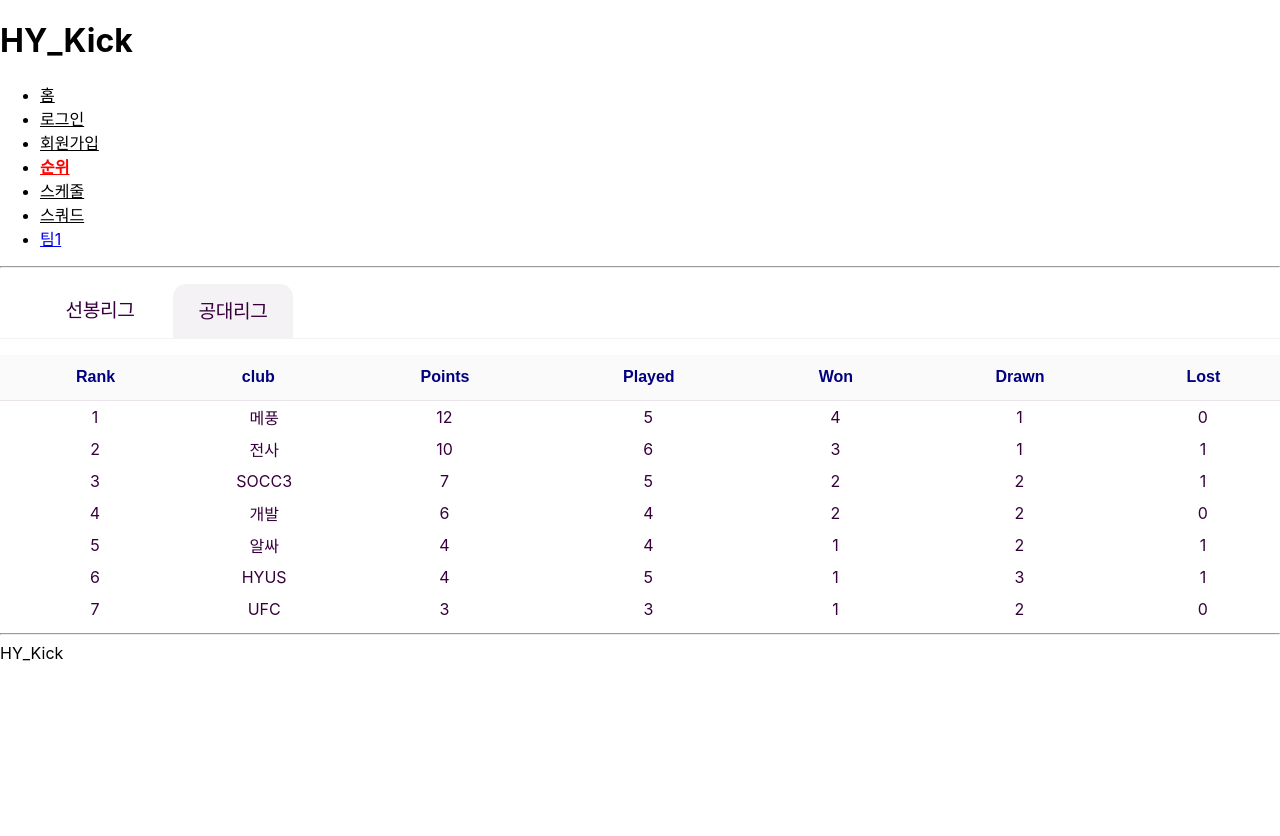
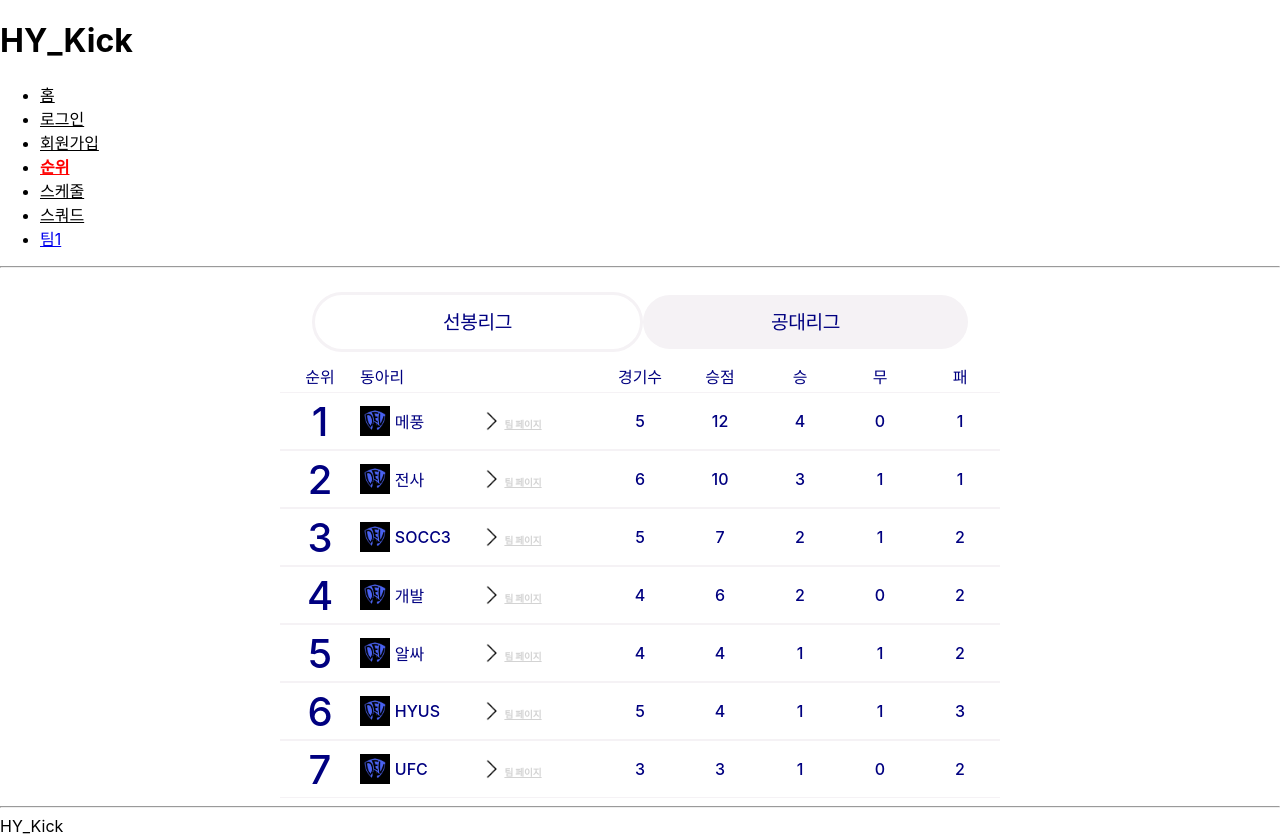
Before and after one commit to ludals/HY_kick, a React (Create React App) app in the folder my-app/: page /ranking in a window 1280 px wide. Before the commit the page ends 800 px from the top, so only its background shows below. Built offline with nearby package versions, Linux system fonts and the light colour scheme.

Commit message:
Fix : RankTable

```diff
--- a/my-app/src/component/rank/Ranking.js
+++ b/my-app/src/component/rank/Ranking.js
@@ -1,5 +1,6 @@
 import Ranktable from "./Ranktable";
 import { useState } from "react";
+import styled from "styled-components"
 
 
 const Ranking = () => {
@@ -18,7 +19,8 @@ const Ranking = () => {
   }
 
     return (
-      <div className="tabbedContent">
+      <RankingWrapper>
+        <TabWrapper>
           <nav>
             <div className = "tabs">
               <ul className = "tablist">
@@ -27,9 +29,47 @@ const Ranking = () => {
               </ul>
             </div>
           </nav>
+        </TabWrapper>
         <Ranktable>{leagueType}</Ranktable>
-      </div>
+      </RankingWrapper>
    );
 };
 
 export default Ranking;
+
+const RankingWrapper = styled.div`
+  width: 100%;
+  display: flex;
+  flex-direction: column;
+`;
+
+const TabWrapper = styled.div`
+  width: 100%;
+  height: auto;
+  display: flex;
+  justify-content: center;
+  ul{
+    padding: 0;
+  }
+  li{
+    display: inline-flex;
+    /* align-items: center; */
+    justify-content: space-between;
+    cursor: pointer;
+    padding: 0.8rem 8rem;
+    font-size: 1.2rem;
+    line-height: 1.8rem;
+    color: navy;
+    background-color: #f5f2f5;
+    border-radius: 5rem;
+    letter-spacing: -.4px;
+    transition: background-color .1s
+  }
+  li:is(.active,.is-active) {
+    background-color: #fff;
+    font-weight: 500;
+    border: solid;
+    border-width: 3px;
+    border-color: #f5f2f5;
+  }
+`;
--- a/my-app/src/component/rank/Ranktable.css
+++ /dev/null
@@ -1,79 +0,0 @@
-table {
-    width: 100%;
-    text-align: left;
-    border-collapse: collapse;
-    color: #37003c;
-    display: table;
-    /* border-collapse: separate; */
-    text-indent: initial;
-    border-spacing: 2px;
-    border-color: gray;
-    height: 3.1rem;
-}
-
-table thead th {
-    padding: 0.5rem 0.8rem 0.5rem 1.6rem;
-    text-align: center;
-}
-
-table thead th.league-table-pos-header {
-    text-align: center;
-}
-
-table thead th.league-table-team-header {
-    padding-left: 0.8rem;
-    text-align: center;
-}
-
-table thead tr {
-    background-color: #fbfafa;
-    border-bottom: 0.1rem solid #ebe5eb;
-    font-size: 1.2rem;
-    color: navy;
-    font-family: PremierSans-Heavy,Arial,Helvetica Neue,Helvetica,sans-serif;
-    font-weight: 400;
-    line-height: 1.8rem;
-}
-
-.tablist>li:focus, .tablist>li:hover, .tablist>li:is(.active,.is-active) {
-    font-family: PremierSans-Heavy,Arial,Helvetica Neue,Helvetica,sans-serif;
-    font-weight: 400;
-}
-
-
-.tablist li {
-    display: inline-flex;
-    flex-direction: column;
-    align-items: center;
-    justify-content: space-between;
-    cursor: pointer;
-    padding: 0.8rem 1.6rem;
-    font-size: 1.2rem;
-    line-height: 1.8rem;
-    color: #37003c;
-    background-color: #f5f2f5;
-    border-radius: 0.8rem 0.8rem 0 0;
-    letter-spacing: -.4px;
-    transition: background-color .1s,font-family .1s;
-}
-
-.tablist li:is(.active,.is-active) {
-    background-color: #fff;
-}
-
-
-.tablist {
-    display: flex;
-    gap: 0.8rem;
-    border-bottom: 0.1rem solid #f5f2f5;
-}
-
-.league-table tr {
-    height: 2rem;
-    font-size: 1rem;
-}
-
-table tbody td{
-    padding-left: 0.8rem;
-    text-align: center;
-}
--- a/my-app/src/component/rank/Ranktable.js
+++ b/my-app/src/component/rank/Ranktable.js
@@ -1,55 +1,115 @@
-import "./Ranktable.css"
+import styled from "styled-components";
+import logo from '../team_image/gaebal.jpg'
+import arrow from "../../asset/right_arrow.png"
 import teams from "../teams.json"
+import { Link } from "react-router-dom";
 
-function Ranktable({children}){
+const Ranktable = ({children}) => {
     const teamDatas = (children === "선봉리그" ? teams.sunbong : teams.gongde);
 
     return(
-        <>
-            {/* <h2 className = "league-type">{children}</h2> */}
-            <table>
-                    <thead className = "league-table">
-                        <tr>
-                            <th className = "league-table-pos-header" scope = "col">
-                            <div>Rank</div>
-                            </th>
-                            <th className = "league-table-team-header" scope = "col">
-                            <div>club</div>
-                            </th>
-                            <th scope = "col">
-                            <div>Points</div>
-                            </th>
-                            <th scope = "col">
-                            <div>Played</div>
-                            </th>
-                            <th scope = "col">
-                            <div>Won</div>
-                            </th>
-                            <th scope = "col">
-                            <div>Drawn</div>
-                            </th>
-                            <th scope = "col">
-                            <div>Lost</div>
-                            </th>
-                        </tr>
-                    </thead>
-
-                    <tbody className = "league-table">
-                        {teamDatas.map((teamData, index) => (
-                            <tr key={index}>
-                                <td>{index+1}</td>
-                                <td>{teamData.name}</td>
-                                <td>{teamData.points}</td>
-                                <td>{teamData.played}</td>
-                                <td>{teamData.win}</td>
-                                <td>{teamData.lose}</td>
-                                <td>{teamData.draw}</td>
-                            </tr>
-                        ))}
-                    </tbody>
-                </table>
-        </>
+        <RankWrapper>
+            <RankHeader>
+                <span>순위</span>
+                <span className="club">동아리</span>
+                <span>경기수</span>
+                <span>승점</span>
+                <span>승</span>
+                <span>무</span>
+                <span>패</span>
+            </RankHeader>
+            {teamDatas.map((teamData, index)=>(
+                    <RankBody>
+                        <span className="rank">{index+1}</span>
+                        <span className="club">
+                            <img
+                            className="logo"
+                            src={logo}
+                                alt="logo"
+                                width={30}
+                                height={30}
+                            />
+                            <span>{teamData.name}</span>
+                            <Link to="/team1" className="link">
+                                <img
+                                className="arrow"
+                                src={arrow}
+                                    alt="arrow"
+                                    width={20}
+                                    height={20}
+                                />
+                                <span>팀 페이지</span>
+                            </Link>
+                        </span>
+                        <span>{teamData.played}</span>
+                        <span>{teamData.points}</span>
+                        <span>{teamData.win}</span>
+                        <span>{teamData.draw}</span>
+                        <span>{teamData.lose}</span>
+                    </RankBody>
+            ))}
+        </RankWrapper>
     );
 }
 
 export default Ranktable;
+
+const RankWrapper = styled.div`
+    position: relative;
+    width: 100%;
+    height: auto;
+    display: flex;
+    flex-direction: column;
+    align-items: center;
+    text-align: center;
+    vertical-align: middle;
+    color: navy;
+    font-weight: 500;
+
+    span{
+        width: 5rem;
+    }
+
+    .rank{
+        font-size: 2.5rem;
+    }
+
+    .club{
+        display: flex;
+        align-items: center;
+        gap: 0.3rem;
+        width: 15rem;
+        text-align: start;
+        height: auto;
+    }
+`;
+
+const RankHeader = styled.div`
+    width: auto;
+    height: 1rem;
+    padding-bottom: 0.5rem;
+    display: flex;
+    align-items: center;
+    justify-content: center;
+`;
+
+const RankBody = styled.div`
+    width: auto;
+    height: 2.5rem;
+    display: flex;
+    align-items: center;
+    justify-content: center;
+    text-align: center;
+    font-size: 1rem;
+    border-top: 1px solid rgb(245, 242, 245);
+    border-bottom: 1px solid rgb(245, 242, 245);
+    padding: 0.5rem 0;
+    .link{
+        display: flex;
+        align-items: flex-end;
+        gap: 0.3rem;
+        font-size: 0.6rem;
+        font-weight:1000;
+        color: lightgray;
+    }
+`;
--- a/my-app/src/component/teams.json
+++ b/my-app/src/component/teams.json
@@ -67,7 +67,7 @@
 
     "gongde":[
         {
-            "name" : "SHOOTTANK",
+            "name" : "슈탱",
             "points" : 8,
             "played" : 4,
             "win" : 2,
@@ -94,7 +94,7 @@
             "code" : "00"
         },
         {
-            "name" : "SHINHWA",
+            "name" : "신화",
             "points" : 5,
             "played" : 5,
             "win" : 1,
```
Also changed, not shown: my-app/src/asset/right_arrow.png (added). Lines whose indentation alone changed are shown as unchanged.
